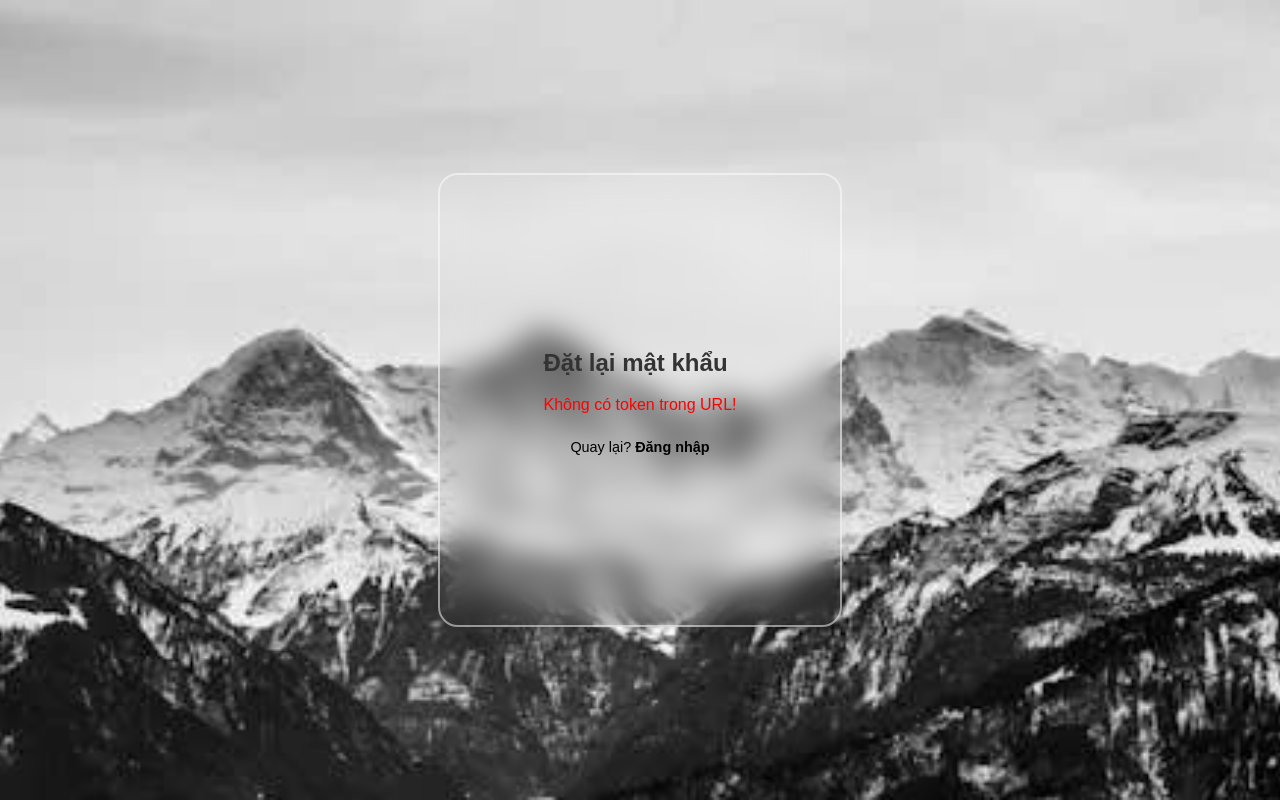
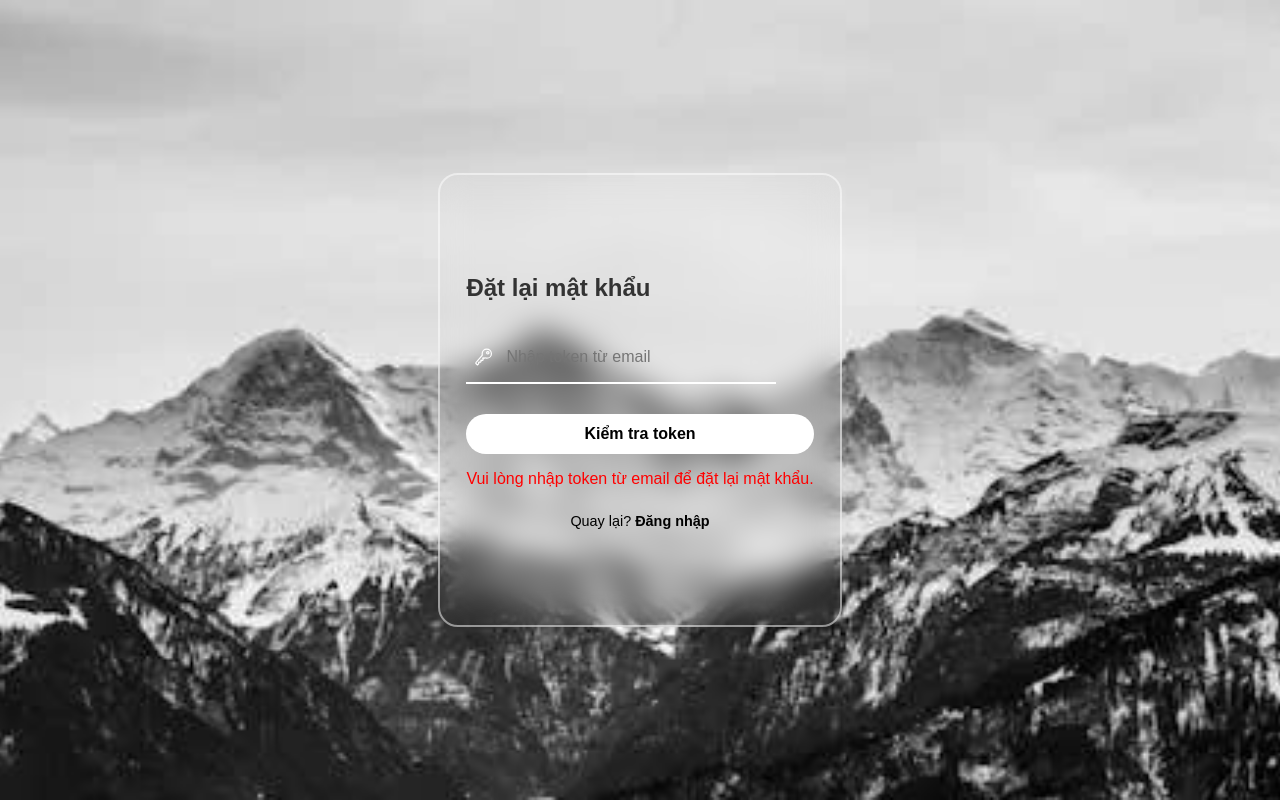
Before and after one commit to winlilom24/NhomTN, a PHP site: page /Nhom/views/reset_password.php in a window 1280 px wide. Run offline with PHP 8.4, Linux system fonts and the light colour scheme.

Commit message:
chỉnh phải nhập token

```diff
--- a/views/quenMatKhau.php
+++ b/views/quenMatKhau.php
@@ -36,7 +36,7 @@ if ($_SERVER['REQUEST_METHOD'] == 'POST') {
 
         // Link reset
     //    $reset_link = "http://localhost/Nhom=TN2/views/reset_password.php?token=$token";
-        $reset_link = "http://localhost/NhomTN/views/reset_password.php?token=$token";
+        $reset_link = "http://localhost/NhomTN/views/reset_password.php";
         // Gửi mail
         $mail = new PHPMailer(true);
         try {
@@ -53,8 +53,8 @@ if ($_SERVER['REQUEST_METHOD'] == 'POST') {
             $mail->CharSet = 'UTF-8';
             $mail->isHTML(true);
             $mail->Subject = 'Khôi phục mật khẩu';
-            $mail->Body = "Chào bạn,<br><br>Nhấn vào liên kết sau để đặt lại mật khẩu của bạn: <a href='$reset_link'>$reset_link</a><br><br>Liên kết này có hiệu lực trong 1 giờ.<br>Trân trọng,<br>Hệ thống đăng nhập";
-            $mail->AltBody = "Chào bạn,\n\nNhấn vào liên kết sau để đặt lại mật khẩu của bạn: $reset_link\n\nLiên kết này có hiệu lực trong 1 giờ.\nTrân trọng,\nHệ thống đăng nhập";
+            $mail->Body = "Chào bạn,<br><br>Để đặt lại mật khẩu, vui lòng truy cập liên kết sau: <a href='$reset_link'>$reset_link</a><br><br>Sử dụng mã token sau trong trang đặt lại mật khẩu:<br><strong>$token</strong><br><br>Mã token này có hiệu lực trong 1 giờ.<br>Trân trọng,<br>Hệ thống đăng nhập";
+            $mail->AltBody = "Chào bạn,\n\nĐể đặt lại mật khẩu, vui lòng truy cập: $reset_link\n\nSử dụng mã token sau: $token\n\nMã token này có hiệu lực trong 1 giờ.\nTrân trọng,\nHệ thống đăng nhập";
 
             $mail->send();
             $message = "<span style='color:green;'>Link khôi phục đã được gửi tới gmail của bạn!</span>";
--- a/views/reset_password.php
+++ b/views/reset_password.php
@@ -8,15 +8,23 @@ date_default_timezone_set('Asia/Ho_Chi_Minh');
 $error_message = '';
 $success_message = '';
 
-// Kiểm tra token từ URL
-if (isset($_GET['token'])) {
-    $token = $_GET['token'];
+// Kiểm tra token từ POST
+if (isset($_POST['token'])) {
+    $token = $_POST['token'];
+} else {
+    $token = null;
+    $error_message = "Vui lòng nhập token từ email để đặt lại mật khẩu.";
+}
 
-    // Kiểm tra token trong database
-    $sql = "SELECT * FROM tai_khoan WHERE reset_token = '$token' AND token_expiries > NOW()";
-    $kq = mysqli_query($conn, $sql);
+// Xử lý khi có token
+if (!empty($token)) {
+    // Kiểm tra token trong database bằng prepared statement
+    $sql = "SELECT * FROM tai_khoan WHERE reset_token = ? AND token_expiries > NOW()";
+    $stmt = mysqli_prepare($conn, $sql);
+    mysqli_stmt_bind_param($stmt, "s", $token);
+    mysqli_stmt_execute($stmt);
+    $kq = mysqli_stmt_get_result($stmt);
 
-    // Kiểm tra lỗi truy vấn
     if ($kq === false) {
         $error_message = "Lỗi truy vấn SQL: " . mysqli_error($conn);
     } else {
@@ -24,18 +32,20 @@ if (isset($_GET['token'])) {
 
         if ($user) {
             // Token hợp lệ, xử lý form đặt lại mật khẩu
-            if ($_SERVER['REQUEST_METHOD'] == 'POST') {
+            if ($_SERVER['REQUEST_METHOD'] == 'POST' && isset($_POST['password'])) {
                 $password = $_POST['password'];
                 $confirm_password = $_POST['confirm_password'];
 
-                // Kiểm tra mật khẩu và mật khẩu nhập lại có khớp không
+                // Kiểm tra mật khẩu và mật khẩu nhập lại
                 if ($password !== $confirm_password) {
                     $error_message = "Mật khẩu không khớp, vui lòng nhập lại!";
                 } else {
-                    // Mã hóa mật khẩu mới và cập nhật vào database
+                    // Mã hóa mật khẩu mới bằng md5 và cập nhật vào database
                     $new_password = md5($password);
-                    $update_sql = "UPDATE tai_khoan SET mat_khau = '$new_password', reset_token = NULL, token_expiries = NULL WHERE reset_token = '$token'";
-                    if (mysqli_query($conn, $update_sql)) {
+                    $update_sql = "UPDATE tai_khoan SET mat_khau = ?, reset_token = NULL, token_expiries = NULL WHERE reset_token = ?";
+                    $update_stmt = mysqli_prepare($conn, $update_sql);
+                    mysqli_stmt_bind_param($update_stmt, "ss", $new_password, $token);
+                    if (mysqli_stmt_execute($update_stmt)) {
                         $success_message = "Cập nhật mật khẩu thành công!";
                     } else {
                         $error_message = "Không thể cập nhật mật khẩu: " . mysqli_error($conn);
@@ -44,24 +54,18 @@ if (isset($_GET['token'])) {
             }
         } else {
             // Kiểm tra lý do token không hợp lệ
-            $check_token_sql = "SELECT * FROM tai_khoan WHERE reset_token = '$token'";
-            $check_token_result = mysqli_query($conn, $check_token_sql);
+            $check_token_sql = "SELECT * FROM tai_khoan WHERE reset_token = ?";
+            $check_stmt = mysqli_prepare($conn, $check_token_sql);
+            mysqli_stmt_bind_param($check_stmt, "s", $token);
+            mysqli_stmt_execute($check_stmt);
+            $check_token_result = mysqli_stmt_get_result($check_stmt);
             if ($check_token_result && mysqli_num_rows($check_token_result) > 0) {
                 $error_message = "Token đã hết hạn! Vui lòng yêu cầu khôi phục mật khẩu mới.";
             } else {
-                $error_message = "Token không hợp lệ! Token không tồn tại trong hệ thống.";
+                $error_message = "Token không hợp lệ! Vui lòng kiểm tra lại token.";
             }
         }
     }
-} else {
-    $error_message = "Không có token trong URL!";
-}
-
-// Hiển thị thông báo lỗi hoặc thành công
-if ($error_message) {
-    echo "<script>document.getElementById('message').style.color = 'red'; document.getElementById('message').innerText = '$error_message';</script>";
-} elseif ($success_message) {
-    echo "<script>document.getElementById('message').style.color = 'green'; document.getElementById('message').innerText = '$success_message';</script>";
 }
 ?>
 
@@ -83,7 +87,16 @@ if ($error_message) {
                 <div class="form-value">
                     <form method="POST">
                         <h1 class="form-heading">Đặt lại mật khẩu</h1>
-                        <?php if (isset($user) && empty($success_message)) { ?>
+                        <?php if (empty($user) && empty($success_message)) { ?>
+                            <!-- Biểu mẫu nhập token nếu không có token -->
+                            <div class="form-group">
+                                <ion-icon name="key-outline"></ion-icon>
+                                <input type="text" id="token" name="token" placeholder="Nhập token từ email" required>
+                            </div>
+                            <button type="submit">Kiểm tra token</button>
+                        <?php } elseif (isset($user) && empty($success_message)) { ?>
+                            <!-- Biểu mẫu đặt lại mật khẩu nếu token hợp lệ -->
+                            <input type="hidden" name="token" value="<?php echo htmlspecialchars($token); ?>">
                             <div class="form-group">
                                 <ion-icon name="lock-closed"></ion-icon>
                                 <input type="password" id="password" name="password" placeholder="Mật khẩu mới" required>
```
